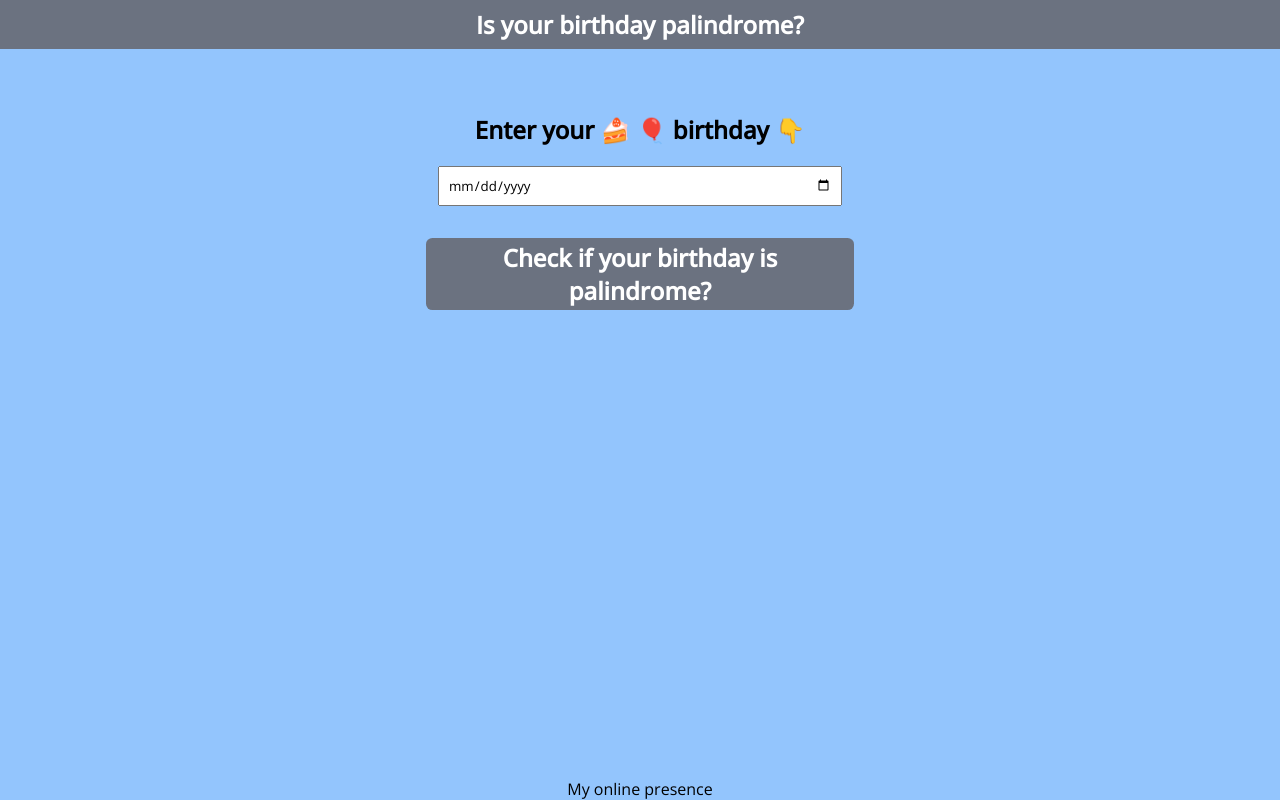
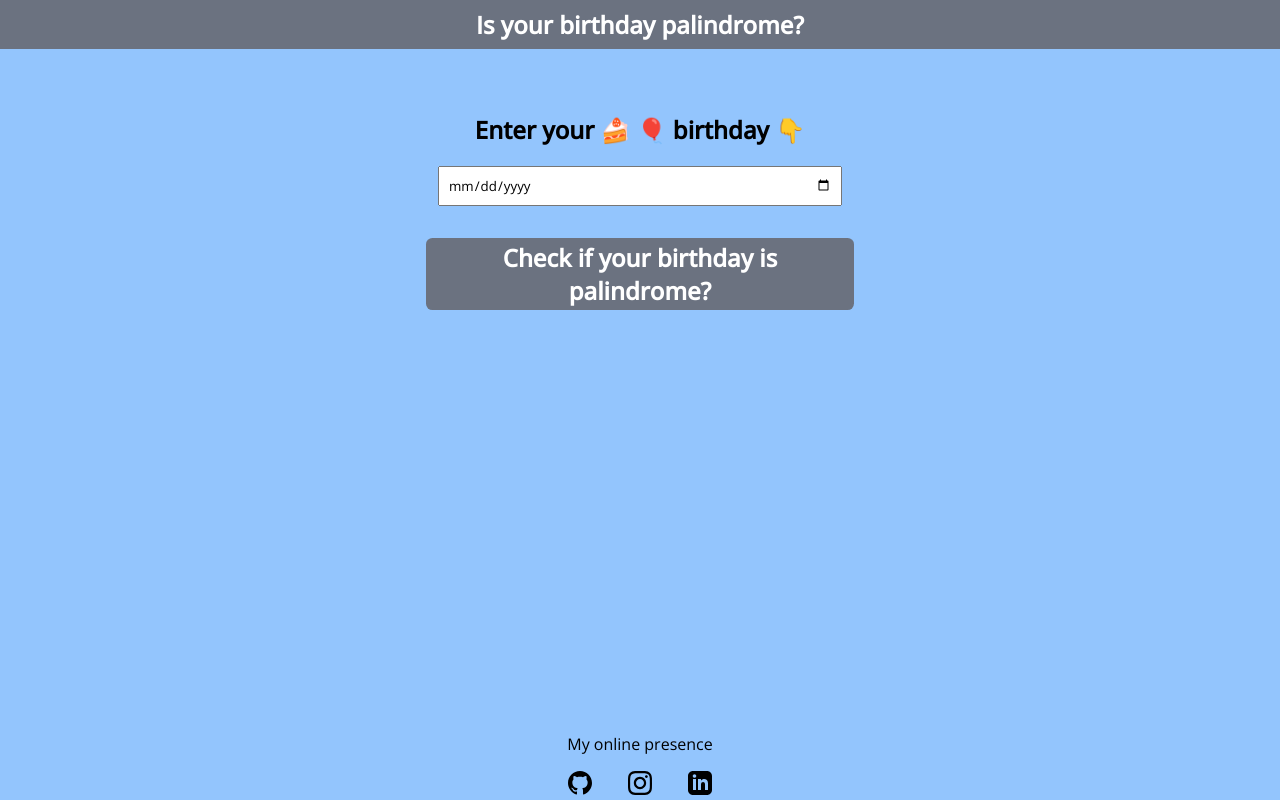
Before and after one commit to nikhilnitrr/palindromic_birthday, a plain HTML site: page index.html in a window 1280 px wide. Drawn offline with nearby package versions, Linux system fonts and the light colour scheme.

Commit message:
fix links

```diff
--- a/index.html
+++ b/index.html
@@ -22,7 +22,18 @@
       </div>
     </main>
     <footer id="footer">
-      <div>My online presence</div>
+      <div id="footer-heading">My online presence</div>
+      <div>
+        <a href="https://github.com/nikhilnitrr"
+          ><img src="images/github.svg" alt=""
+        /></a>
+        <a href="https://instagram.com/itz.nikhil.chandrakar"
+          ><img src="images/insta.svg"
+        /></a>
+        <a href="https://www.linkedin.com/in/nikhil-chandrakar-573419155/"
+          ><img src="images/linkedin.svg"
+        /></a>
+      </div>
     </footer>
     <script src="script.js"></script>
   </body>
--- a/style.css
+++ b/style.css
@@ -56,7 +56,16 @@ body {
 
 #footer {
   position: fixed;
+  margin-top: 0.5rem;
   bottom: 0;
   width: 100%;
   text-align: center;
 }
+
+#footer-heading {
+  margin-bottom: 1rem;
+}
+
+#footer a {
+  margin: 1rem;
+}
```
Also changed, not shown: images/github.svg (added), images/insta.svg (added), images/linkedin.svg (added).
